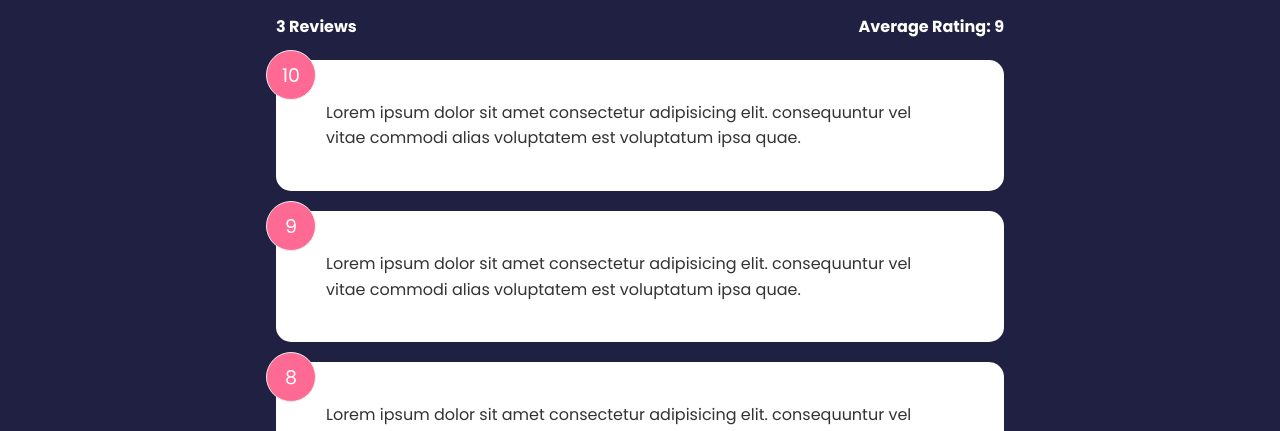
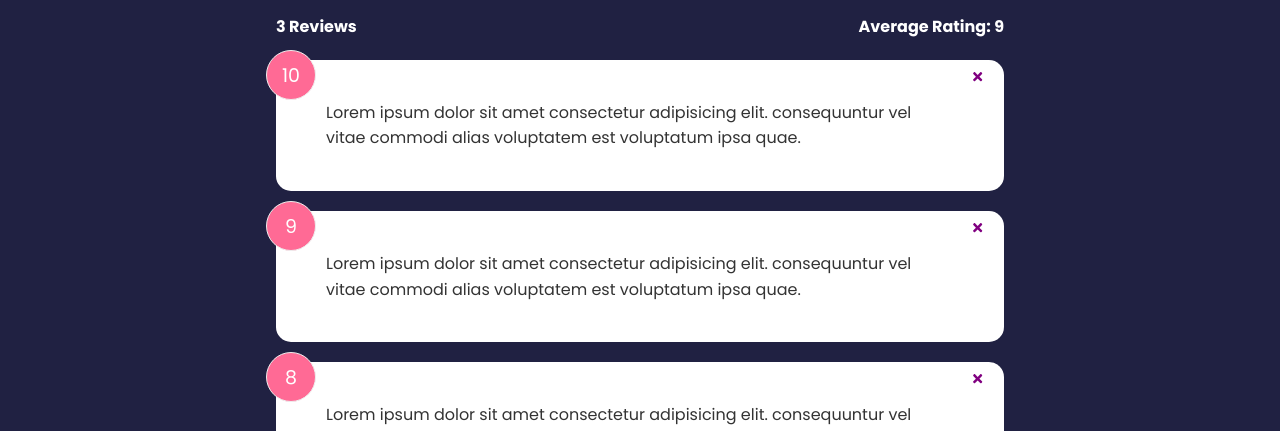
Before and after one commit to kevyyar/feedback-app-react, a React (Create React App) app: page / in a window 1280 px wide. Shown: the part 399-830 px from the top of the page. Built offline with nearby package versions, Linux system fonts and the light colour scheme.

Commit message:
Clean components to receive state from the Context

```diff
--- a/src/App.js
+++ b/src/App.js
@@ -1,8 +1,8 @@
-import React, { useState } from 'react';
+import React from 'react';
 import Header from './components/Header.component';
 import { BrowserRouter, Routes, Route } from 'react-router-dom'
 
-import FeedbackData from './data/FeedbackData'
+
 import FeedbackList from './components/FeedbackList.component';
 import FeedbackStats from './components/FeedbackStats.component';
 import FeedbackForm from './components/FeedbackForm.component';
@@ -12,20 +12,6 @@ import AboutIconLink from './components/AboutIconLink.component';
 import { FeedbackProvider } from './context/FeedbackContext';
 
 function App() {
-  const [feedback, setFeedback] = useState(FeedbackData)
-
-  const onDeleteFeedback = (id) => {
-    if (window.confirm('You sure you want to delete?')) {
-      setFeedback(feedback.filter(item => item.id !== id))
-    }
-  }
-
-  const onAddFeedback = (feedback) => {
-    setFeedback((prevFeedback) => {
-      return [feedback, ...prevFeedback]
-    })
-  }
-
   return (
     <FeedbackProvider>
       <BrowserRouter>
@@ -34,9 +20,9 @@ function App() {
           <Routes>
             <Route exact path="/" element={
               <>
-                <FeedbackForm onAddFeedback={onAddFeedback} />
-                <FeedbackStats feedback={feedback} />
-                <FeedbackList feedback={feedback} onDeleteFeedback={onDeleteFeedback} />
+                <FeedbackForm />
+                <FeedbackStats />
+                <FeedbackList />
               </>
             }>
             </Route>
--- a/src/components/FeebackItem.component.jsx
+++ b/src/components/FeebackItem.component.jsx
@@ -1,16 +1,18 @@
-import React, { useState } from 'react';
-import PropTypes from 'prop-types';
+import React, { useState, useContext } from 'react';
+import FeedbackContext from '../context/FeedbackContext';
+
 import { FaTimes } from 'react-icons/fa'
 
 import Card from './UI/Card.component';
 
-const FeedbackItem = ({ id, text, rating, onDeleteFeedback }) => {
+const FeedbackItem = ({ id, text, rating }) => {
+    const { onDeleteFeedback } = useContext(FeedbackContext)
 
     return (
         <Card className="card">
             <div className="num-display">{rating}</div>
             <button className='close' onClick={() => onDeleteFeedback(id)}>
-                <FaTimes color='#fff' />
+                <FaTimes color='purple' />
             </button>
             <div className="text-display">
                 <div className="text-display">
@@ -21,9 +23,6 @@ const FeedbackItem = ({ id, text, rating, onDeleteFeedback }) => {
     );
 }
 
-FeedbackItem.propTypes = {
-    text: PropTypes.string.isRequired,
-    rating: PropTypes.number.isRequired
-}
+
 
 export default FeedbackItem;
--- a/src/components/FeedbackForm.component.jsx
+++ b/src/components/FeedbackForm.component.jsx
@@ -1,15 +1,20 @@
-import React, { useState } from 'react';
+import React, { useState, useContext } from 'react';
 import { v4 as uuidv4 } from 'uuid';
+
+import FeedbackContext from '../context/FeedbackContext';
 
 import Card from "./UI/Card.component";
 import Button from './UI/Button.component';
 import RatingSelect from './RatingSelect.component';
 
-const FeedbackForm = ({ onAddFeedback }) => {
+const FeedbackForm = () => {
     const [text, setText] = useState('')
     const [rating, setRating] = useState(0)
     const [btnDisabled, setBtnDisabled] = useState(true)
     const [message, setMessage] = useState('')
+
+    const { onAddFeedback } = useContext(FeedbackContext)
+
 
     const handleTextChange = (e) => {
         if (text === '') {
--- a/src/components/FeedbackList.component.jsx
+++ b/src/components/FeedbackList.component.jsx
@@ -1,28 +1,21 @@
-import React from 'react';
-import PropTypes from 'prop-types';
+import React, { useContext } from 'react';
 
 import FeedbackItem from './FeebackItem.component';
 
-const FeedbackList = ({ feedback, onDeleteFeedback }) => {
+import FeedbackContext from '../context/FeedbackContext';
+
+const FeedbackList = () => {
+    const { feedback } = useContext(FeedbackContext)
+
     if (!feedback || feedback.length === 0) return <div>No Feedback Data</div>
 
     return (
         <>
             {feedback.map(feedback => (
-                <FeedbackItem key={feedback.id} {...feedback} onDeleteFeedback={onDeleteFeedback} />
+                <FeedbackItem key={feedback.id} {...feedback} />
             ))}
         </>
     );
 }
 
-FeedbackList.propTypes = {
-    feedback: PropTypes.arrayOf(
-        PropTypes.shape({
-            // id: PropTypes.number,
-            text: PropTypes.string.isRequired,
-            rating: PropTypes.number.isRequired
-        })
-    )
-}
-
 export default FeedbackList;
--- a/src/components/FeedbackStats.component.jsx
+++ b/src/components/FeedbackStats.component.jsx
@@ -1,4 +1,9 @@
-const FeedbackStats = ({ feedback }) => {
+import React, { useContext } from 'react';
+import FeedbackContext from '../context/FeedbackContext';
+
+const FeedbackStats = () => {
+    const { feedback } = useContext(FeedbackContext)
+
     let avgRating = feedback.reduce((acc, curr) => {
         return acc + curr.rating
     }, 0) / feedback.length
@@ -6,7 +11,7 @@ const FeedbackStats = ({ feedback }) => {
     avgRating = avgRating.toFixed(1).replace(/[.,]0$/, '')
     return (
         <div className="feedback-stats">
-            <h4>{feedback.length} Reviews</h4>
+            <h4>{feedback.length === 1 ? `${feedback.length} Review` : `${feedback.length} Reviews`}</h4>
             <h4>Average Rating: {!isNaN(avgRating) ? avgRating : 0}</h4>
         </div>
     );
--- a/src/context/FeedbackContext.js
+++ b/src/context/FeedbackContext.js
@@ -1,18 +1,29 @@
 import { createContext, useState } from "react";
+import FEEDBACK_DATA from "../data/FeedbackData";
 
 const FeedbackContext = createContext()
 
 export const FeedbackProvider = ({ children }) => {
-    const [feedback, setFeedback] = useState([
-        {
-            id: 1,
-            text: 'this is item is from contxt',
-            rating: 10
+    const [feedback, setFeedback] = useState(FEEDBACK_DATA)
+
+    // Delete one feedback
+    const onDeleteFeedback = (id) => {
+        if (window.confirm('You sure you want to delete?')) {
+            setFeedback(feedback.filter(item => item.id !== id))
         }
-    ])
+    }
+
+    // Add one feedback
+    const onAddFeedback = (feedback) => {
+        setFeedback((prevFeedback) => {
+            return [feedback, ...prevFeedback]
+        })
+    }
 
     return <FeedbackContext.Provider value={{
-        feedback
+        feedback,
+        onDeleteFeedback,
+        onAddFeedback
     }}>
         {children}
     </FeedbackContext.Provider>
--- a/src/data/FeedbackData.js
+++ b/src/data/FeedbackData.js
@@ -1,4 +1,4 @@
-const FeedbackData = [
+const FEEDBACK_DATA = [
     {
         id: 1,
         rating: 10,
@@ -16,4 +16,4 @@ const FeedbackData = [
     },
 ]
 
-export default FeedbackData
+export default FEEDBACK_DATA
```
